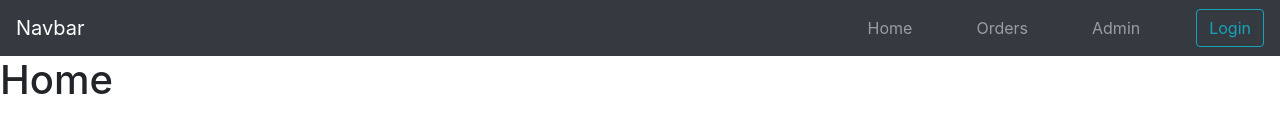
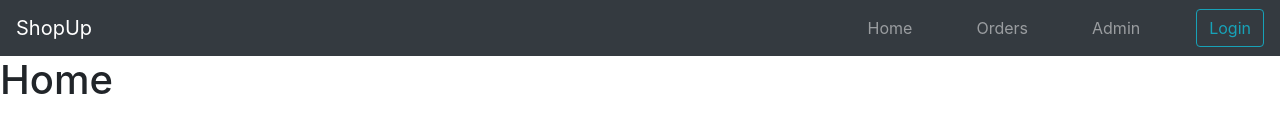
Before and after one commit to Samin1615088/shopUp-ecommerce, a React (Create React App) app: page / in a window 1280 px wide. Shown: the top 134 px of the page. Built offline with nearby package versions, Linux system fonts and the light colour scheme.

Commit message:
dummy commit

```diff
--- a/src/components/Header/Header.js
+++ b/src/components/Header/Header.js
@@ -6,7 +6,7 @@ const Header = () => {
     return (
         <>
             <Navbar bg="dark" variant="dark">
-                <Navbar.Brand>Navbar</Navbar.Brand>
+                <Navbar.Brand>ShopUp</Navbar.Brand>
                 <Nav className="ml-auto">
                     <Link className="nav-link mx-md-4" to="/home">Home</Link>
                     <Link className="nav-link mx-md-4" to="/orders">Orders</Link>
```
